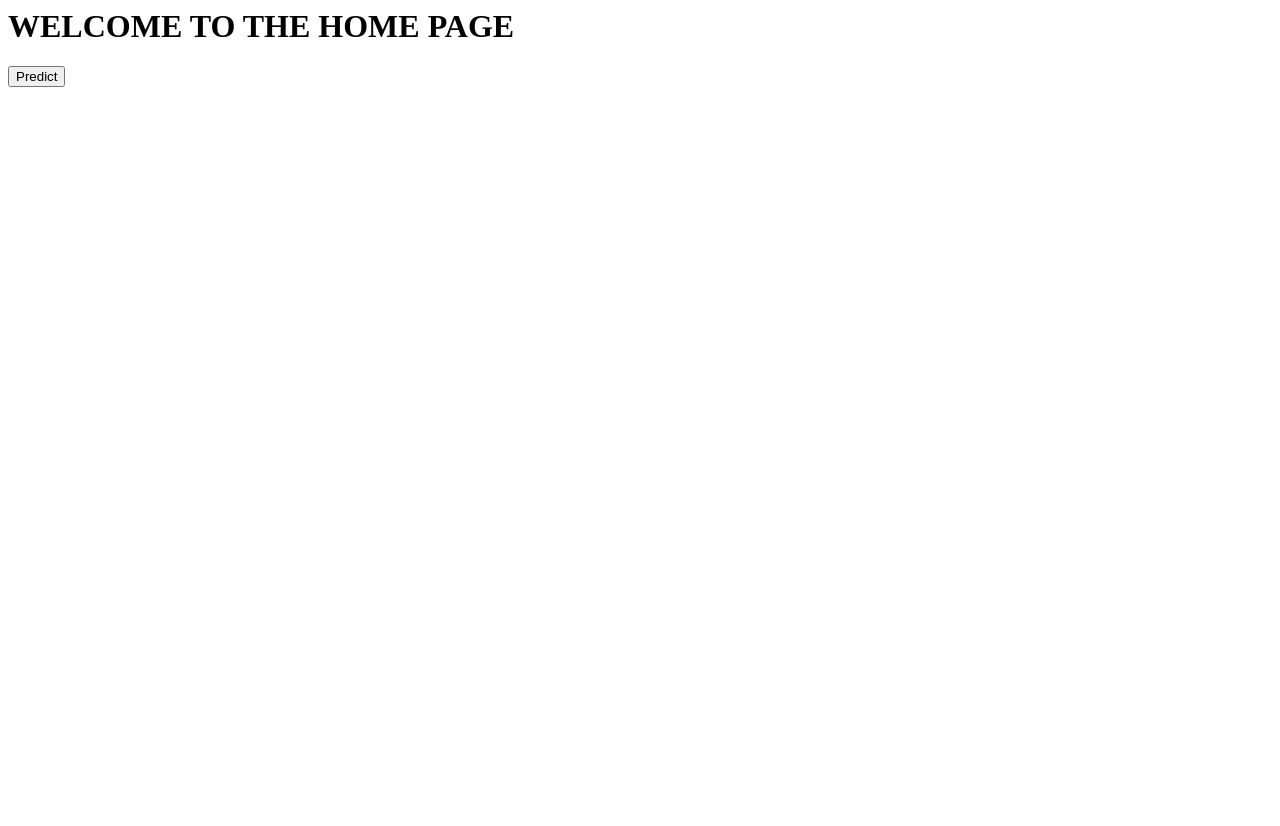
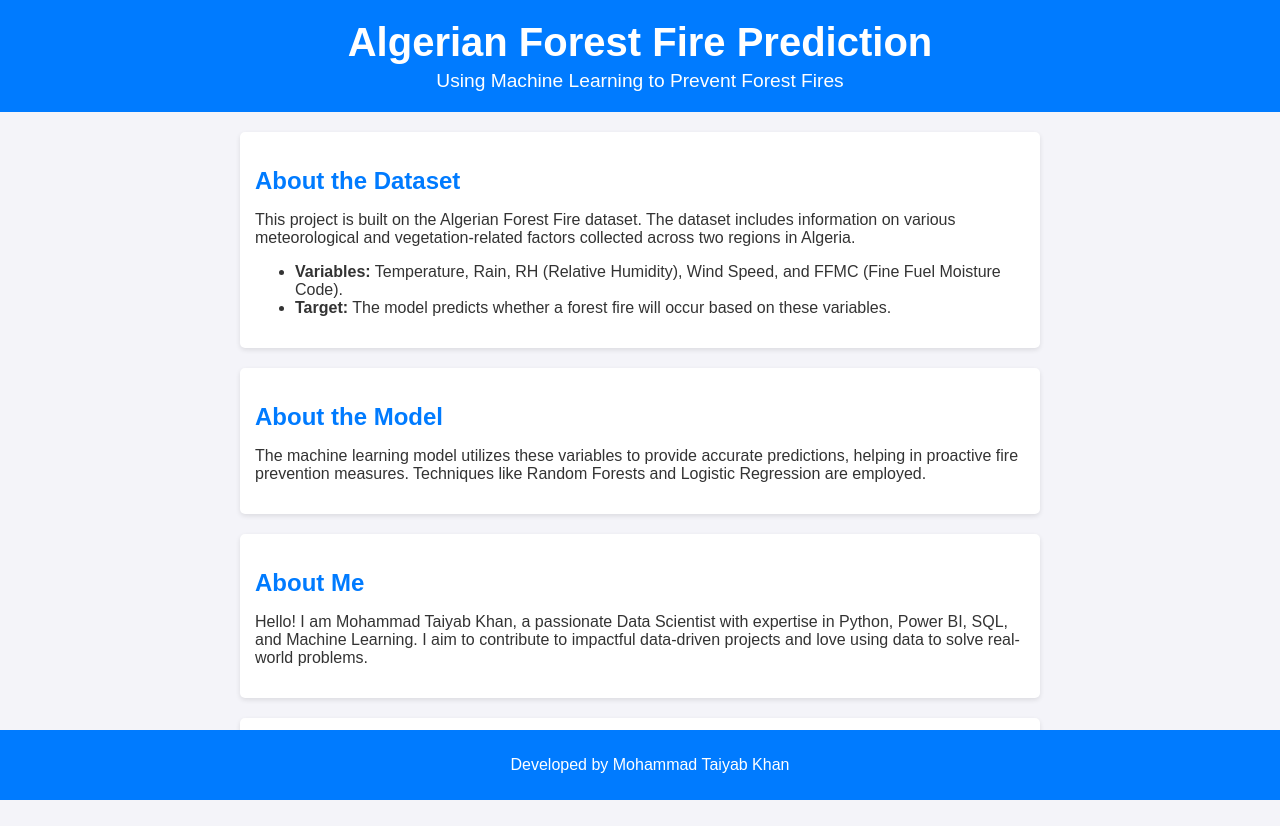
Before and after one commit to data-professional-taiyabkhan/algerian_fire_forest_ML, a Flask app: page / in a window 1280 px wide. Before the commit the page ends 87 px from the top, so only its background shows below. Run offline with Flask 3, Linux system fonts and the light colour scheme; parts of the project's set-up code (start-up, migrations or seed data) failed here and were passed over.

Commit message:
css added

```diff
--- a/app.py
+++ b/app.py
@@ -28,9 +28,9 @@ def predict_datapoint():
 
         data = StandardScaler.transform([[Temprature,RH,Ws,Rain,FFMC,DMC,ISI,Classes,Region]])
         result = ridge_model.predict(data)
-        return render_template("home.html",result = result[0])
+        return render_template("predictdata.html",result = result[0])
     else:
-        return render_template("home.html")
+        return render_template("predictdata.html")
 
 if __name__ == '__main__':
     app.run(host="0.0.0.0", port=5000, debug=True)
--- a/templates/index.html
+++ b/templates/index.html
@@ -1,4 +1,51 @@
-<h1> WELCOME TO THE HOME PAGE </h1>
+<!DOCTYPE html>
+<html lang="en">
+<head>
+    <meta charset="UTF-8">
+    <meta name="viewport" content="width=device-width, initial-scale=1.0">
+    <title>Algerian Forest Fire Prediction</title>
+    <link rel="stylesheet" href="static/styles.css">
+</head>
 <body>
-    <button onclick="location.href='/predictdata'">Predict</button>
+    <header>
+        <h1>Algerian Forest Fire Prediction</h1>
+        <p>Using Machine Learning to Prevent Forest Fires</p>
+    </header>
+
+    <main>
+        <section id="about-dataset">
+            <h2>About the Dataset</h2>
+            <p>
+                This project is built on the Algerian Forest Fire dataset. The dataset includes information on various meteorological and vegetation-related factors collected across two regions in Algeria.
+            </p>
+            <ul>
+                <li><strong>Variables:</strong> Temperature, Rain, RH (Relative Humidity), Wind Speed, and FFMC (Fine Fuel Moisture Code).</li>
+                <li><strong>Target:</strong> The model predicts whether a forest fire will occur based on these variables.</li>
+            </ul>
+        </section>
+
+        <section id="about-model">
+            <h2>About the Model</h2>
+            <p>
+                The machine learning model utilizes these variables to provide accurate predictions, helping in proactive fire prevention measures. Techniques like Random Forests and Logistic Regression are employed.
+            </p>
+        </section>
+
+        <section id="about-me">
+            <h2>About Me</h2>
+            <p>
+                Hello! I am Mohammad Taiyab Khan, a passionate Data Scientist with expertise in Python, Power BI, SQL, and Machine Learning.
+                I aim to contribute to impactful data-driven projects and love using data to solve real-world problems.
+            </p>
+        </section>
+
+        <section id="navigation">
+            <button onclick="location.href='/predictdata'">Explore Predictions</button>
+        </section>
+    </main>
+
+    <footer>
+        <p>Developed by Mohammad Taiyab Khan</p>
+    </footer>
 </body>
+</html>
--- /dev/null
+++ b/templates/static/styles.css
@@ -0,0 +1,74 @@
+/* General Styles */
+body {
+    font-family: Arial, sans-serif;
+    margin: 0;
+    padding: 0;
+    background-color: #f4f4f9;
+    color: #333;
+}
+
+/* Header */
+header {
+    text-align: center;
+    padding: 20px;
+    background-color: #007BFF;
+    color: white;
+}
+
+header h1 {
+    margin: 0;
+    font-size: 2.5rem;
+}
+
+header p {
+    margin: 5px 0 0;
+    font-size: 1.2rem;
+}
+
+/* Main Content */
+main {
+    padding: 20px;
+    max-width: 800px;
+    margin: auto;
+}
+
+section {
+    margin-bottom: 20px;
+    background: white;
+    padding: 15px;
+    border-radius: 5px;
+    box-shadow: 0 2px 5px rgba(0, 0, 0, 0.1);
+}
+
+section h2 {
+    color: #007BFF;
+    margin-bottom: 10px;
+}
+
+/* Button */
+button {
+    display: block;
+    width: 100%;
+    padding: 10px;
+    font-size: 1rem;
+    color: white;
+    background-color: #007BFF;
+    border: none;
+    border-radius: 5px;
+    cursor: pointer;
+}
+
+button:hover {
+    background-color: #0056b3;
+}
+
+/* Footer */
+footer {
+    text-align: center;
+    padding: 10px;
+    background-color: #007BFF;
+    color: white;
+    position: fixed;
+    bottom: 0;
+    width: 100%;
+}
```
Also changed, not shown: templates/predictdata.html (renamed from templates/home.html).
